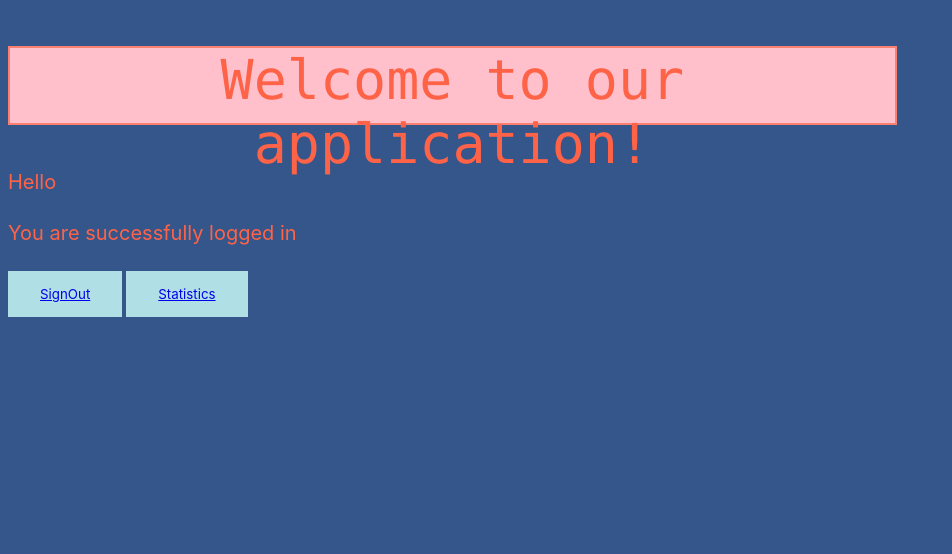
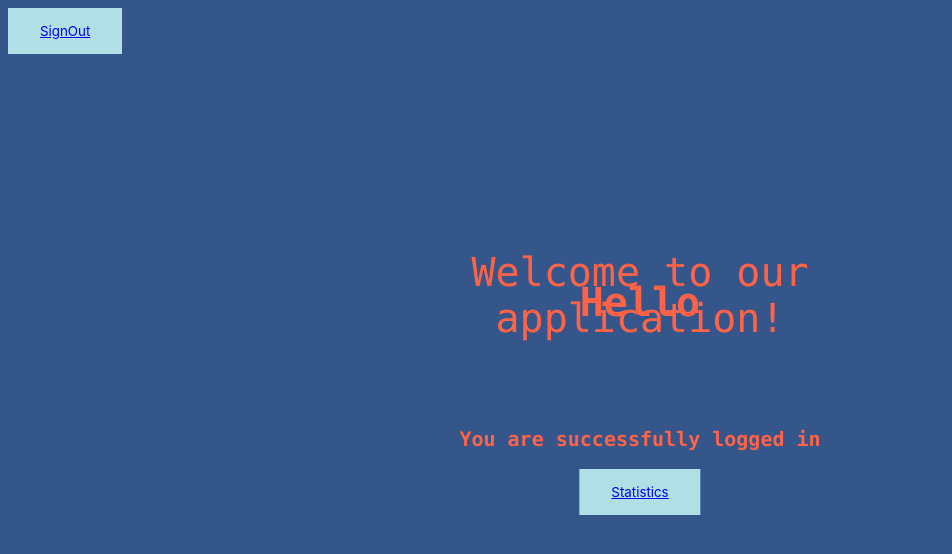
Before and after one commit to anhluunguyen3113/Boilermake_2022, a Django app: page / in a window 1280 px wide. Shown: the top 554 px of the page, without its empty margins (0-952 px from the left). Run offline with Django 4.2, Linux system fonts and the light colour scheme; a user stored in the database is signed in.

Commit message:
commit 9

```diff
--- a/Hackathon2022/templates/authentication/index.html
+++ b/Hackathon2022/templates/authentication/index.html
@@ -6,12 +6,13 @@
     <style>
         h2{
         color:tomato;
-        background-color: pink;
-        border: 2px solid salmon;
+
+        font-size: 40px;
+        position: absolute;
+        top: 50%; left: 50%;
+        transform: translateX(-50%) translateY(-200%);
         font-family: Copperplate, Lucida Console, fantasy;
-        font-size:55px;
-        height: 75px;
-        width: 70%;
+
 
         text-align: center;
         font-weight:normal;
@@ -41,17 +42,39 @@
         font: size 18px;
         transition-duration: 0.4s;
         }
+        p1{
+        font-size: 40px;
+        position: absolute;
+        top: 50%; left: 50%;
+        transform: translateX(-50%) translateY(200%);
+        }
+        p2{
+        font-size: 40px;
+        position: absolute;
+        top: 50%; left: 50%;
+        transform: translateX(-50%) translateY(350%);
+        }
+        p3{
+        position: absolute;
+        top: 50%; left: 50%;
+        transform: translateX(-50%) translateY(150%);
+        font-family: Copperplate, Lucida Console, fantasy;
+        }
         h3{
         color:Tomato;
-        font-family:-apple-system, BlinkMacSystemFont, 'Segoe UI', Roboto, Oxygen, Ubuntu, Cantarell, 'Open Sans', 'Helvetica Neue', sans-serif;
-        font-size:20px;
-        font-weight:normal;
+        position: absolute;
+        top: 50%; left: 50%;
+        transform: translateX(-50%) translateY(-350%);
+        font-family: Copperplate, Lucida Console, fantasy;
+        font-size: 40px;
         }
         h4{
         color:Tomato;
-        font-family:-apple-system, BlinkMacSystemFont, 'Segoe UI', Roboto, Oxygen, Ubuntu, Cantarell, 'Open Sans', 'Helvetica Neue', sans-serif;
-        font-size:20px;
-        font-weight:normal;
+        font-size: 20px;
+        position: absolute;
+        top: 50%; left: 50%;
+        transform: translateX(-50%) translateY(0%);
+        font-family: Copperplate, Lucida Console, fantasy;
         }
 
         strong{
@@ -60,6 +83,8 @@
         font-size:10px;
         font-weight:normal;
         }
+        p4{
+        }
 
     </style>
 </head>
@@ -67,22 +92,22 @@
     {% for message in messages %}
     <div class="alert alert-{{ message.tags }} alert-dismissible fade show" role="alert">
         <strong>Message:</strong> {{ message }}
-        <button type="button" class="close" data-dismiss="alert" aria-label="Close">
+        <button1 type="button" class="close" data-dismiss="alert" aria-label="Close">
         <span aria-hidden="true">&times;</span>
-        </button>
+        </button1>
     </div>
     {% endfor %}
 
-    <h2 style="color:Tomato;"><center>Welcome to our application!</center></h2>
+    <h2 style="color:Tomato;">Welcome to our application!</h2>
 
     {% if user.is_authenticated %}
     <h3>Hello {{ fname }}</h3>
     <h4>You are successfully logged in</h4>
-    <button type="submit"> <a href="/signout"> SignOut</a></button>
-    <button type="submit"> <a href="/stats"> Statistics</a></button>
+    <p4><button type="submit"> <a href="/signout"> SignOut</a></button></p4>
+    <p3><button type="submit"> <a href="/stats"> Statistics</a></button></p3>
     {% else %}
-    <button type="submit"> <a href="/signup"> Sign Up</a></button>
-    <button type="submit"> <a href="/signin"> Sign In</a></button>
+    <p1><button type="submit"> <a href="/signup"> Sign Up</a></button></p1>
+    <p2><button type="submit"> <a href="/signin"> Sign In</a></button></p2>
     {% endif %}
 
 </body>
```
Also changed, not shown: Hackathon2022/templates/authentication/signin.html (+38 -13 lines), Hackathon2022/db.sqlite3.
